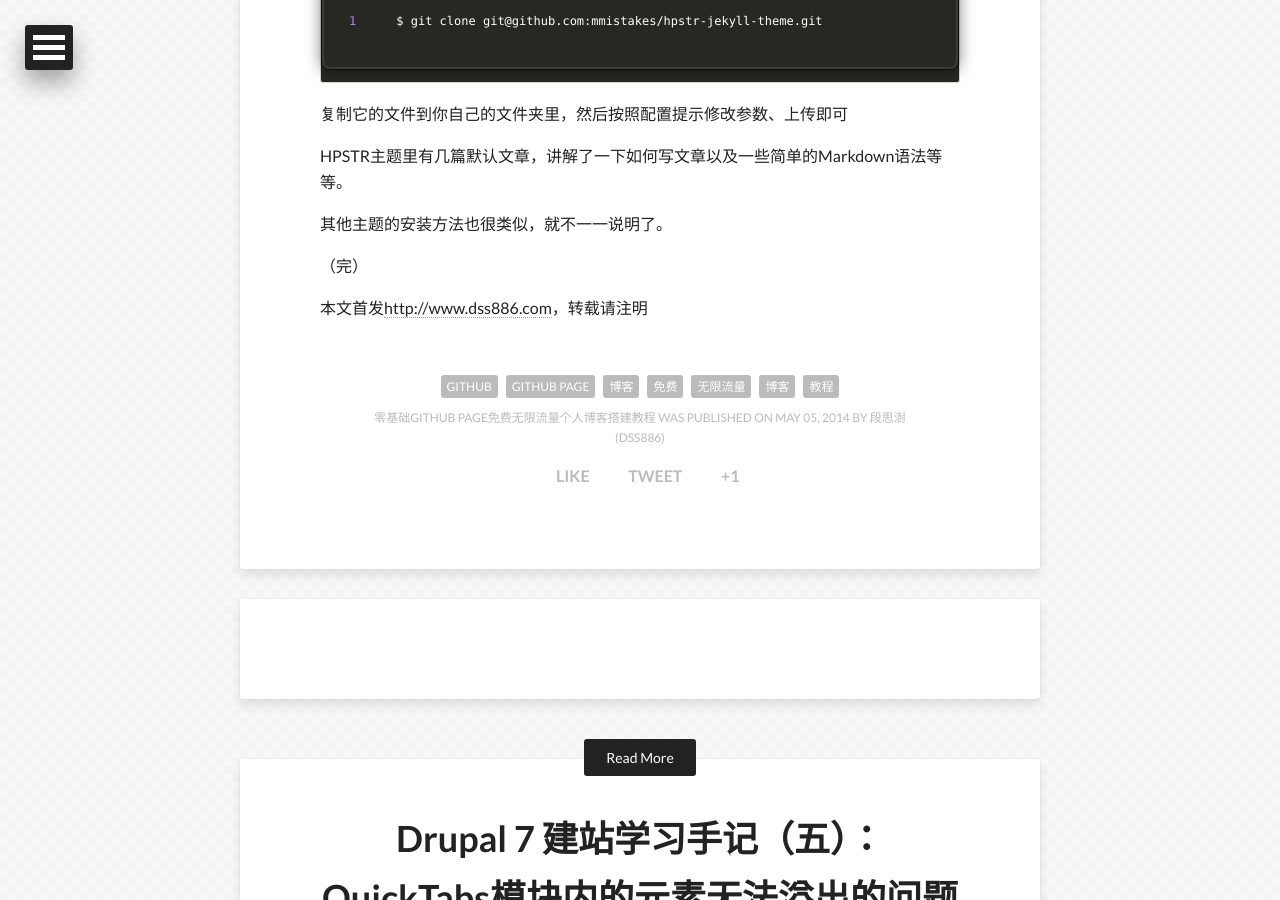
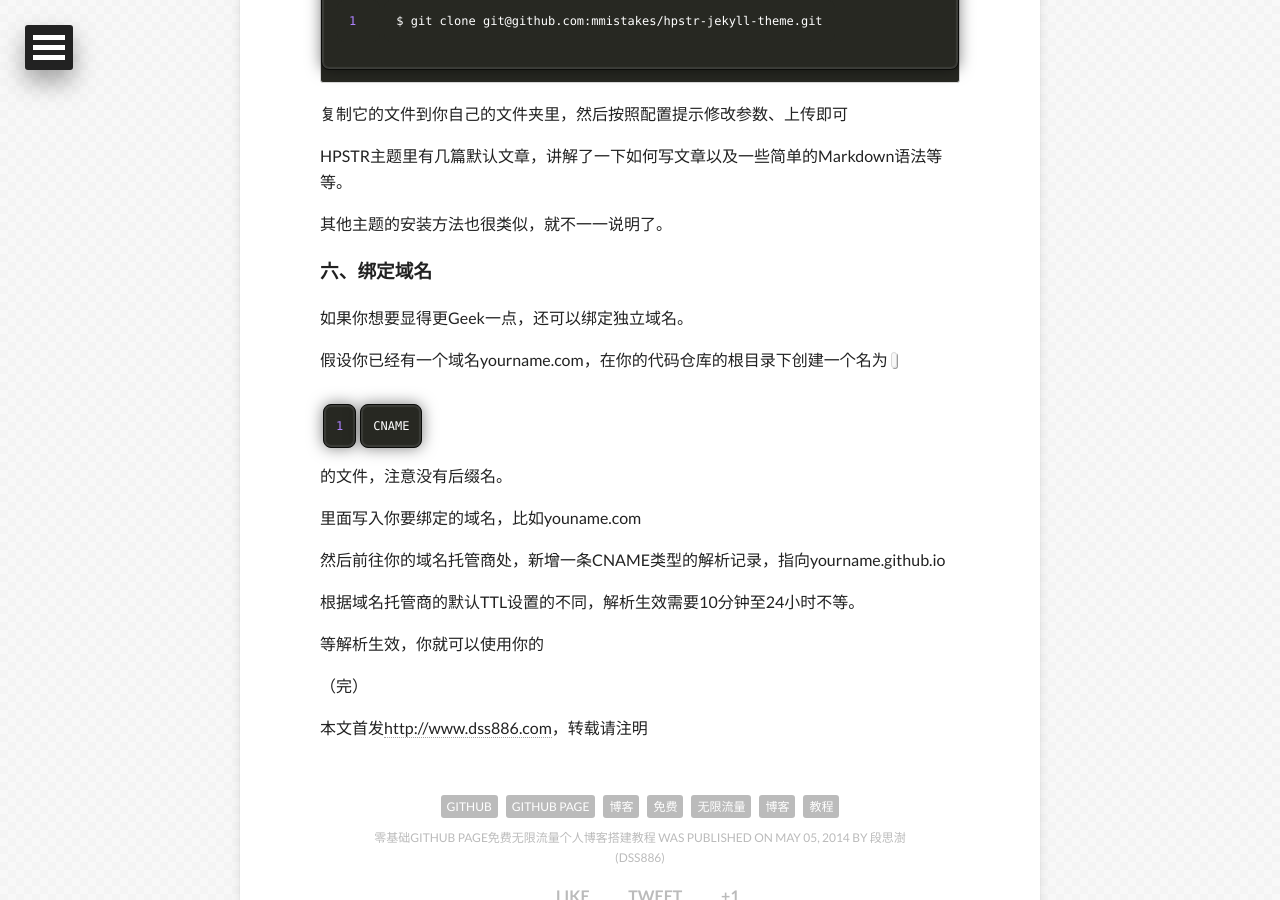
Before and after one commit to heamon7/dss886.github.io, a Jekyll site: the page built from _posts/2014-04-25-05.md, in a window 1280 px wide and 900 px high, scrolled down 7626 px. Built offline with Jekyll 4.4.1, drawn with Linux system fonts in a browser that asks for light colours; nearby versions of some CDN libraries; comment, search, counter and statistics services are not loaded.

Commit message:
update posts

```diff
--- a/_posts/2014-04-25-05.md
+++ b/_posts/2014-04-25-05.md
@@ -210,6 +210,20 @@ HPSTR主题里有几篇默认文章，讲解了一下如何写文章以及一些
 
 其他主题的安装方法也很类似，就不一一说明了。
 
+### 六、绑定域名
+
+如果你想要显得更Geek一点，还可以绑定独立域名。
+
+假设你已经有一个域名yourname.com，在你的代码仓库的根目录下创建一个名为`CNAME`的文件，注意没有后缀名。
+
+里面写入你要绑定的域名，比如youname.com
+
+然后前往你的域名托管商处，新增一条CNAME类型的解析记录，指向yourname.github.io
+
+根据域名托管商的默认TTL设置的不同，解析生效需要10分钟至24小时不等。
+
+等解析生效，你就可以使用你的
+
 （完）
 
 本文首发[http://www.dss886.com](http://www.dss886.com)，转载请注明
```
